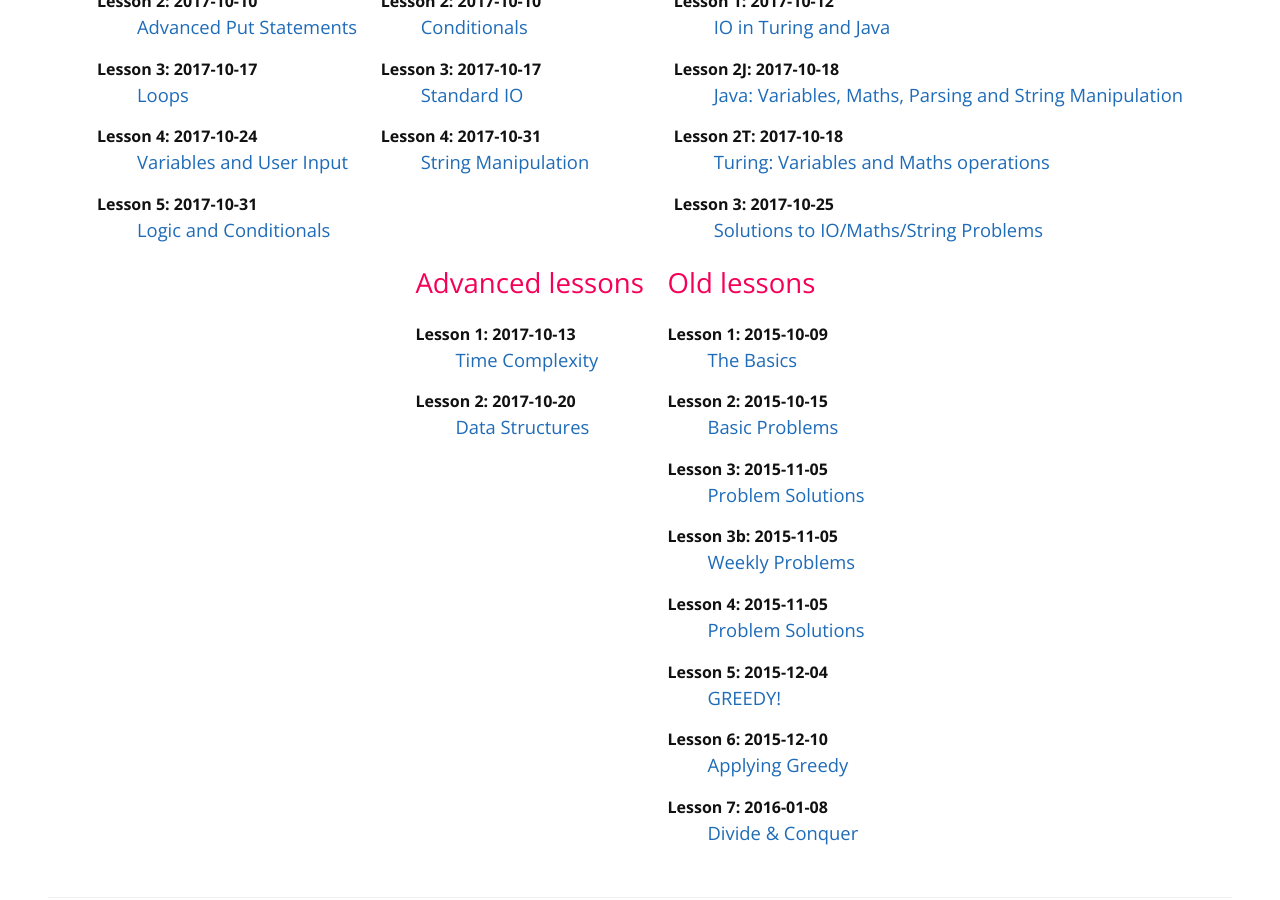
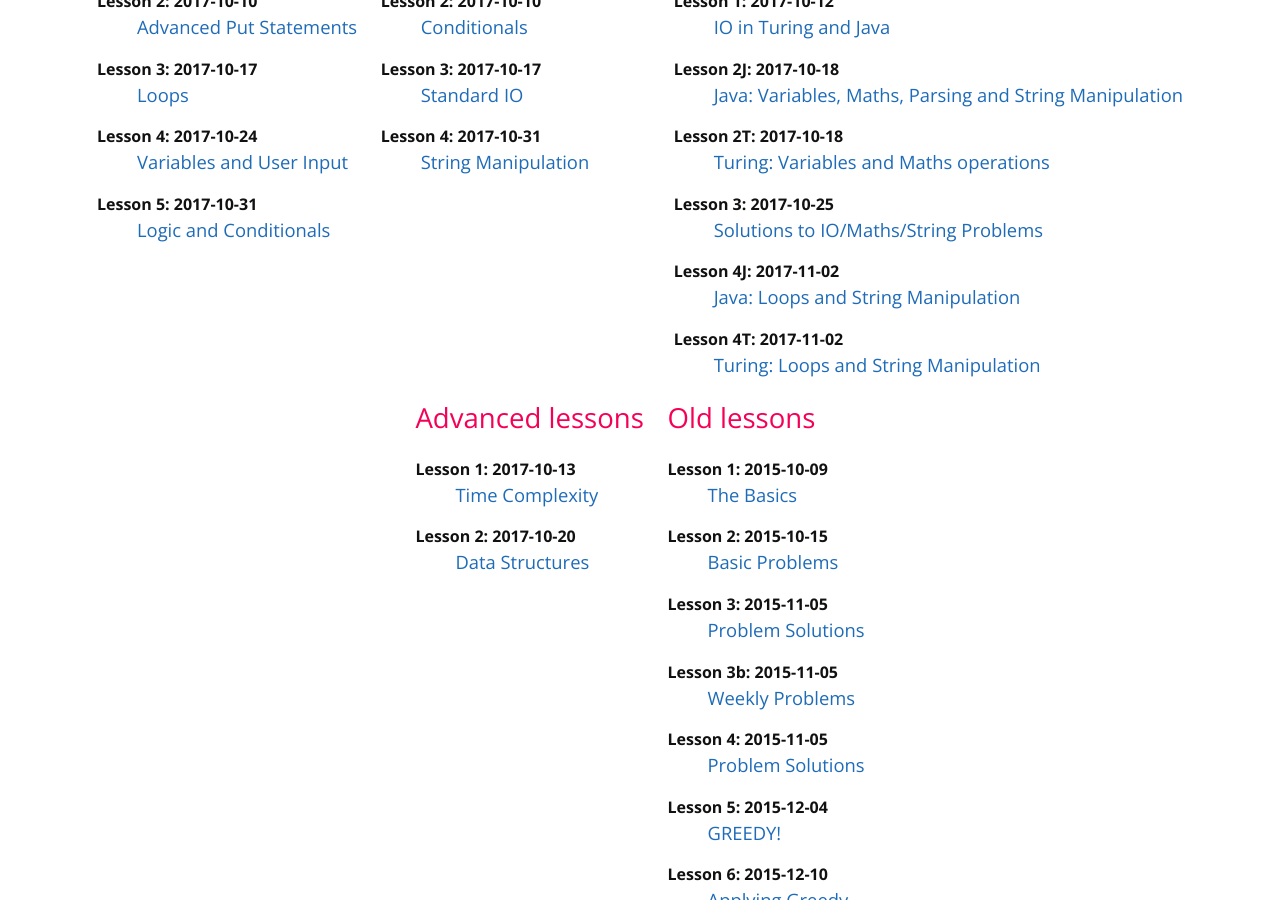
Before and after one commit to mcpt/mcpt.github.io, a Jekyll site: the page built from cpt.md, in a window 1280 px wide and 900 px high, scrolled down 694 px. Built offline with Jekyll 4.4.1, drawn with Linux system fonts in a browser that asks for light colours.

Commit message:
Update girls-lessons.yml

```diff
--- a/_data/girls-lessons.yml
+++ b/_data/girls-lessons.yml
@@ -28,3 +28,13 @@
   date: 2017-10-25
   id: 3
   url: https://docs.google.com/document/d/1U5Hi7YvbrjNkUEA6rV1RluQ83OIITUWnIiAbdViKZJE/edit?usp=sharing
+
+- title: "Java: Loops and String Manipulation"
+  date: 2017-11-02
+  id: 4J
+  url: https://docs.google.com/presentation/d/1CGBJoTzcA7xmO8tq5TJYeyg9W6CZZGwW29V8AqqYrug/edit?usp=sharing
+
+- title: "Turing: Loops and String Manipulation"
+  date: 2017-11-02
+  id: 4T
+  url: https://docs.google.com/presentation/d/1ivPEOwxhJxf7vmQDrQWQ_t71eEsrMjTI5uXQYVs4Eq4/edit?usp=sharing
```
